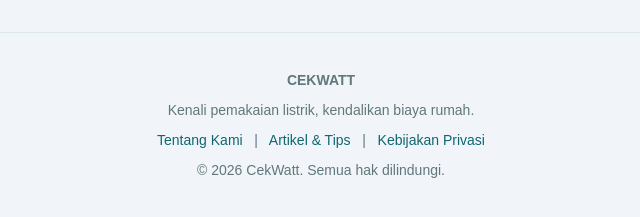
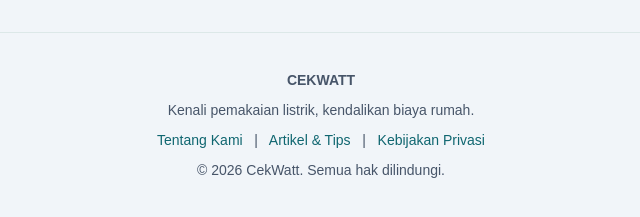
Before and after one commit to cekwatt-id/cekwatt, a plain HTML site: page index.html in a window 1280 px wide. Shown: the part 1677-1894 px from the top of the page, 319-959 px from the left. Drawn offline with Linux system fonts and the light colour scheme.

Commit message:
Change footer text color from #60777c to #475569

```diff
--- a/index.html
+++ b/index.html
@@ -813,7 +813,7 @@ updateTariff();
   padding:25px 15px;
   margin-top:35px;
   border-top:1px solid #dce8e8;
-  color:#60777c;
+  color:#475569;
   font-size:14px;
 ">
 
```
